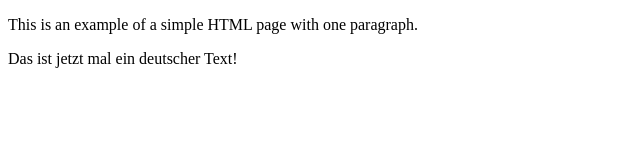
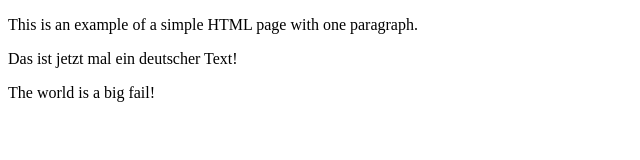
Before and after one commit to bo-sch/hello-world, a plain HTML site: page src/index.html in a window 1280 px wide. Shown: the whole page, without its empty margins (0-640 px from the left). Drawn offline with Linux system fonts and the light colour scheme.

Commit message:
Living with Zen.

```diff
--- a/src/index.html
+++ b/src/index.html
@@ -6,5 +6,6 @@
     <body>
         <p>This is an example of a simple HTML page with one paragraph.</p>
         <p>Das ist jetzt mal ein deutscher Text!</p>
+        <p>The world is a big fail!</p>
     </body>
 </html>
```
